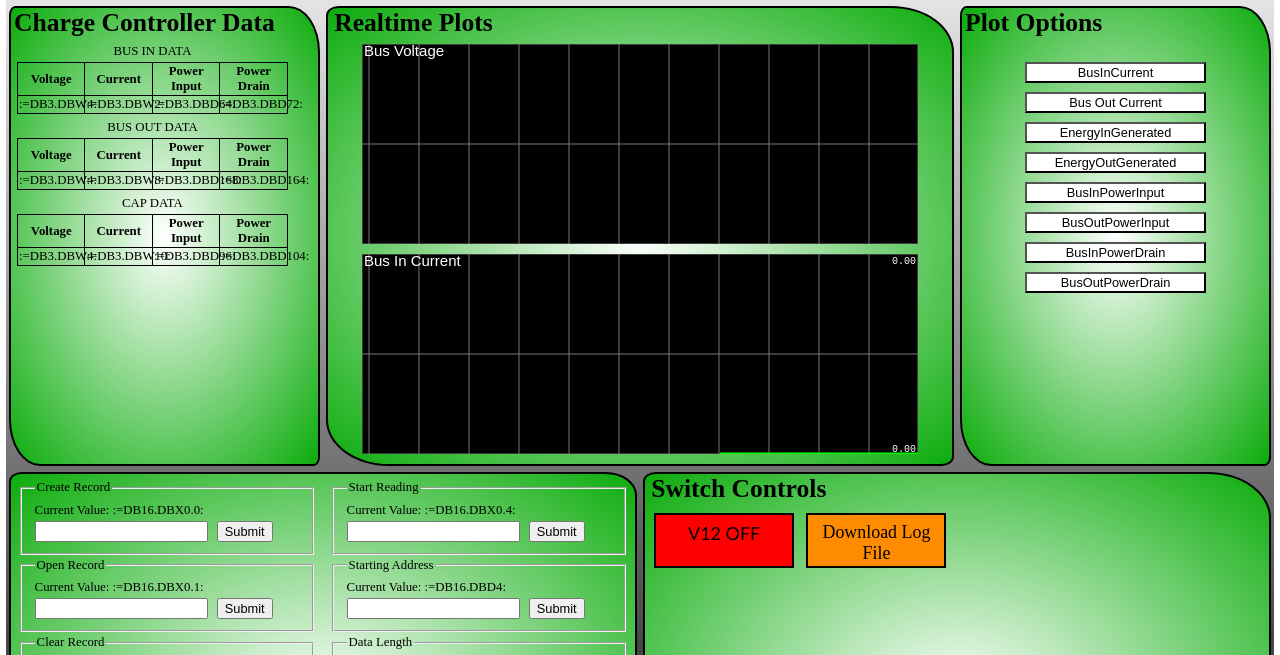
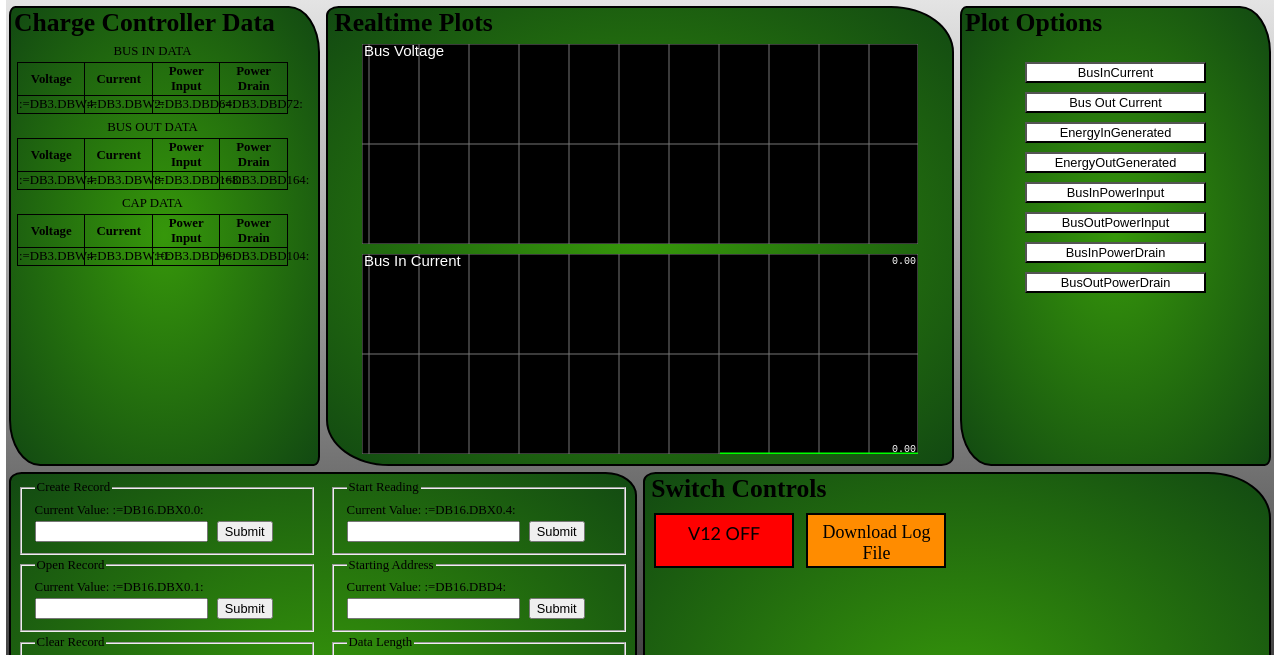
Before and after one commit to Aborrob/TestingSoftware, a plain HTML site: page index.htm in a window 1280 px wide. Shown: the part 118-773 px from the top of the page. Drawn offline with nearby package versions, Linux system fonts and the light colour scheme.

Commit message:
CSS changes
-transition in background added

```diff
--- a/Styles.css
+++ b/Styles.css
@@ -51,18 +51,17 @@ th, td {
     grid-template-areas: "header header header header" "CCData Plots Plots PlotButtons" "PLCControls PLCControls MiscButtons MiscButtons";
     background-image: linear-gradient(white, rgb(0, 0, 0));
     background-repeat: no-repeat;
-    transition: background-image 300ms ease-in-out;
 }
 
 .areaColor {
-    background-image: radial-gradient(rgb(255, 255, 255), rgb(12, 172, 12));
+    background-image: radial-gradient(rgb(54, 151, 10), rgb(18, 73, 18));
     background-repeat: no-repeat;
-    background-image: radial-gradient(rgb(255, 255, 255), rgb(12, 172, 12));
-    transition: 700ms ease-in-out, background-image 300ms ease-in-out;
+    transition: 700ms ease-in-out;
 }
 
 .grid-container>div:not(.header):hover {
-    background-image: radial-gradient(rgb(158, 255, 93), rgb(255, 255, 255));
+    background-image:none;
+    background-color:rgb(110, 110, 110);
 }
 
 .header {
```
